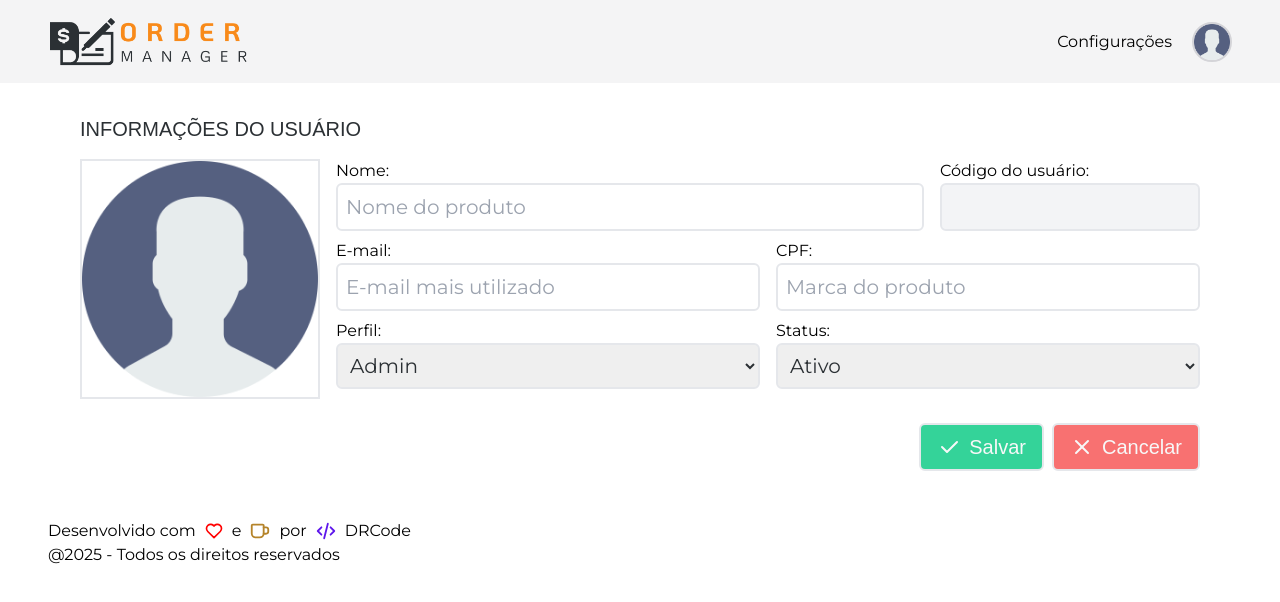
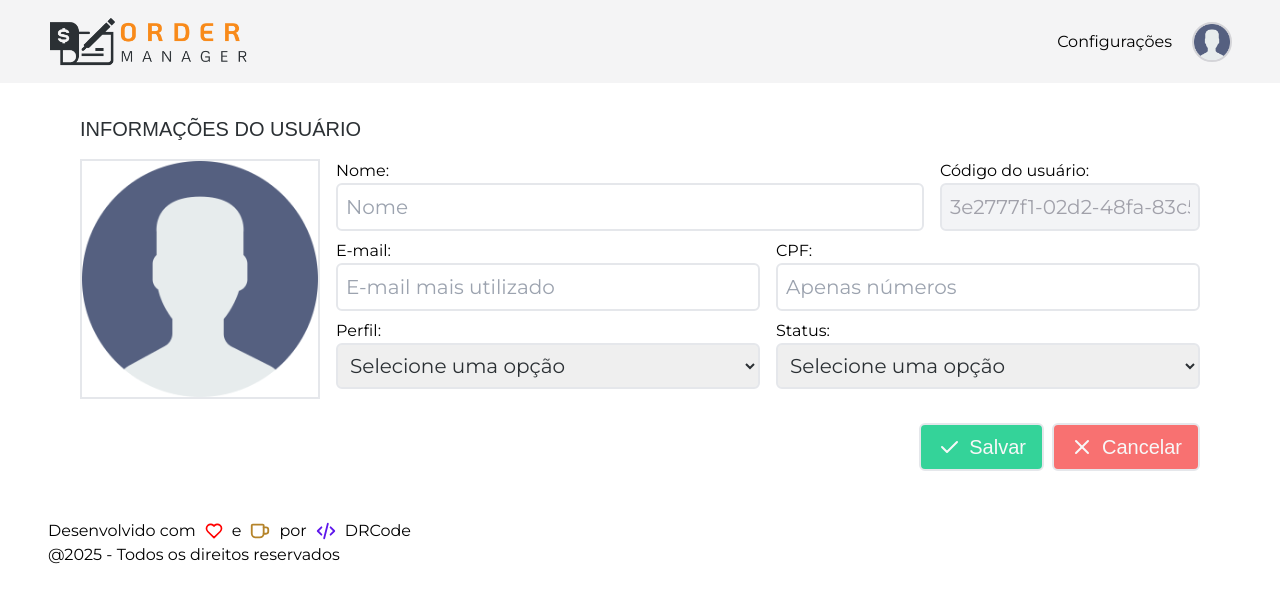
Before and after one commit to danielribas1105/order-manager, a Next.js app: page /usuarios in a window 1280 px wide. Both pictures are taken after typing "Sample" into the empty fields and a click on the button "Adicionar Usuário". Shown: the top 602 px of the page. Built offline with nearby package versions, Linux system fonts and the light colour scheme; a web font is replaced by a local one.

Commit message:
update CRUD

```diff
--- a/src/app/(auth)/usuarios/page.tsx
+++ b/src/app/(auth)/usuarios/page.tsx
@@ -1,11 +1,12 @@
 'use client'
 import { useState } from "react"
-import { Usuario } from "@/core"
+import { GerarIds, Usuario } from "@/core"
 import listaUsuarios from "@/core/constants/usuarios"
 import Container from "@/components/layout/container"
 import HeaderPage from "@/components/templates/header-page"
 import ListaUsuarios from "@/components/usuarios/lista-usuarios"
 import FormUsuario from "@/components/usuarios/form-usuario"
+import semImagem from "@/../public/images/img-user.png"
 
 export default function UsuariosPage() {
 
@@ -24,6 +25,21 @@ export default function UsuariosPage() {
       setUsuarios(novaListaUsuarios)
    }
 
+   function salvarUsuario() {
+      const usuarioExiste = usuarios.find((u) => u.id === usuarioAtual?.id)
+
+      if(usuarioExiste) {
+         const novosUsuarios = usuarios.map((u) => {
+            console.log(u.imagemURL);
+            return u.id === usuarioAtual?.id ? usuarioAtual : u
+         })
+         setUsuarios(novosUsuarios as Usuario[])
+      }else {
+         setUsuarios([...usuarios, usuarioAtual as Usuario])
+      }
+      setUsuarioAtual(null)
+   }
+
    function cancelar() {
       setUsuarioAtual(null)
    }
@@ -32,14 +48,19 @@ export default function UsuariosPage() {
       <Container className="flex-col">
          <div>
             { usuarioAtual ? (
-               <FormUsuario usuario={usuarioAtual} cancelar={cancelar}/>
+               <FormUsuario
+                  usuario={usuarioAtual}
+                  alteraUsuario={selecionarUsuario}
+                  salvar={salvarUsuario}
+                  cancelar={cancelar}
+               />
             ) : (
                <>
                   <HeaderPage
                      titulo="USUÁRIOS CADASTRADOS"
                      textoBtn="Adicionar Usuário"
                      placeholder="Buscar usuário"
-                     functionBtn={() => selecionarUsuario({})}
+                     functionBtn={() => selecionarUsuario({ id: GerarIds.newId() })}
                   />
                   <ListaUsuarios
                      usuarios={usuarios}
--- a/src/components/templates/btns-save-cancel.tsx
+++ b/src/components/templates/btns-save-cancel.tsx
@@ -1,6 +1,7 @@
 import { IconCheck, IconX } from "@tabler/icons-react"
 
 export interface BtnsSaveCancelProps {
+   salvar: () => void
    cancelar: () => void
 }
 
@@ -11,8 +12,8 @@ export default function BtnsSaveCancel(props: BtnsSaveCancelProps) {
             className="flex justify-center items-center gap-2 px-4 py-2 font-logo text-xl text-logo-white bg-emerald-400 hover:bg-emerald-600 border-2 rounded-md"
             onClick={() => {
                /* e.preventDefault() */
-               console.log('Salvar ordem compra')
-               /* adicionarItem(props.produto) */
+               console.log('Salvar')
+               props.salvar()
             }}>
             <IconCheck size={24} />
             <span>Salvar</span>
@@ -21,7 +22,7 @@ export default function BtnsSaveCancel(props: BtnsSaveCancelProps) {
             className="flex justify-center items-center gap-2 px-4 py-2 font-logo text-xl text-logo-white bg-red-400 hover:bg-red-600 border-2 rounded-md"
             onClick={() => {
                /* e.preventDefault() */
-               console.log('Cancelar ediat usuarios')
+               console.log('Cancelar')
                props.cancelar()
             }}>
             <IconX size={24} />
--- a/src/components/usuarios/form-usuario.tsx
+++ b/src/components/usuarios/form-usuario.tsx
@@ -6,10 +6,13 @@ import BtnsSaveCancel from "../templates/btns-save-cancel"
 
 export interface FormUsuarioProps {
    usuario: Partial<Usuario>
+   alteraUsuario: (usuario: Partial<Usuario>) => void
+   salvar: () => void
    cancelar: () => void
 }
 
 export default function FormUsuario(props: FormUsuarioProps) {
+   const { usuario, alteraUsuario, salvar, cancelar } = props
    return (
       <Container className="flex-col">
          <div className="flex flex-col justify-between md:flex-row gap-4 items-center mb-4">
@@ -18,10 +21,10 @@ export default function FormUsuario(props: FormUsuarioProps) {
          <div className="flex flex-1 gap-4 mb-6">
             <div className="w-60 h-60 relative bg-white border-2">
                <Image
-                  src={props.usuario.imagemURL ? props.usuario.imagemURL : semImagem}
+                  src={usuario.imagemURL ?? semImagem}
                   fill
                   className="object-contain"
-                  alt={`Foto de perfil ${props.usuario.nome}`}
+                  alt={`Foto de perfil ${usuario.nome}`}
                />
             </div>
             <div className="flex flex-1 flex-col font-texto">
@@ -30,8 +33,9 @@ export default function FormUsuario(props: FormUsuarioProps) {
                      <span>Nome:</span>
                      <input
                         className="text-xl text-logo-black p-2 rounded-md border-2 outline-none"
-                        placeholder="Nome do produto"
-                        value={props.usuario.nome}
+                        placeholder="Nome"
+                        onChange={ (e) => alteraUsuario({ ...usuario, nome: e.target.value})}
+                        value={usuario.nome ?? ""}
                      />
                   </div>
                   <div className="flex flex-col">
@@ -39,7 +43,7 @@ export default function FormUsuario(props: FormUsuarioProps) {
                      <input
                         className="text-xl text-zinc-400 p-2 rounded-md border-2 outline-none read-only:bg-gray-100"
                         readOnly
-                        value={props.usuario.id}
+                        value={usuario.id ?? ""}
                      />
                   </div>
                </div>
@@ -49,15 +53,17 @@ export default function FormUsuario(props: FormUsuarioProps) {
                      <input
                         className="text-xl text-logo-black p-2 rounded-md border-2 outline-none"
                         placeholder="E-mail mais utilizado"
-                        value={props.usuario.email}
+                        onChange={ (e) => alteraUsuario({ ...usuario, email: e.target.value})}
+                        value={usuario.email ?? ""}
                      />
                   </div>
                   <div className="flex flex-1 flex-col">
                      <span>CPF:</span>
                      <input
                         className="text-xl text-logo-black p-2 rounded-md border-2 outline-none"
-                        placeholder="Marca do produto"
-                        value={props.usuario.cpf}
+                        placeholder="Apenas números"
+                        onChange={ (e) => alteraUsuario({ ...usuario, cpf: e.target.value})}
+                        value={usuario.cpf ?? ""}
                      />
                   </div>
                </div>
@@ -65,7 +71,10 @@ export default function FormUsuario(props: FormUsuarioProps) {
                   <div className="flex flex-1 flex-col">
                      <span>Perfil:</span>
                      <select className="text-xl text-logo-black p-2 rounded-md border-2 outline-none"
-                        defaultValue={props.usuario.perfil}>
+                        defaultValue={usuario.perfil ?? ""}
+                        onChange={
+                           (e) => alteraUsuario({ ...usuario, perfil: e.target.value as "Admin" | "Comprador" | "Operacional"})
+                        }>
                         <option value="" disabled hidden>Selecione uma opção</option>
                         <option value="Admin">Admin</option>
                         <option value="Comprador">Comprador</option>
@@ -75,7 +84,10 @@ export default function FormUsuario(props: FormUsuarioProps) {
                   <div className="flex flex-1 flex-col">
                      <span>Status:</span>
                      <select className="text-xl text-logo-black p-2 rounded-md border-2 outline-none"
-                        defaultValue={props.usuario.status}>
+                        defaultValue={usuario.status ?? ""}
+                        onChange={
+                           (e) => alteraUsuario({ ...usuario, status: e.target.value as "Ativo" | "Bloqueado" | "Cancelado"})
+                        }>
                         <option value="" disabled hidden>Selecione uma opção</option>
                         <option value="Ativo">Ativo</option>
                         <option value="Bloqueado">Bloqueado</option>
@@ -86,7 +98,7 @@ export default function FormUsuario(props: FormUsuarioProps) {
             </div>
          </div>
          <div className="flex flex-1 justify-end">
-            <BtnsSaveCancel cancelar={props.cancelar}/>
+            <BtnsSaveCancel salvar={salvar} cancelar={cancelar}/>
          </div>
       </Container>
    )
--- a/src/core/constants/usuarios.ts
+++ b/src/core/constants/usuarios.ts
@@ -1,9 +1,10 @@
 import { v4 as uuidv4} from "uuid"
 import { Usuario } from "../usuario"
+import { GerarIds } from "../utils"
 
 const usuarios: Usuario[] = [
    {
-      id: uuidv4(),
+      id: GerarIds.newId(),
       nome: "Bianca",
       email: "bianca@gmail.com",
       cpf: "123456789-00",
@@ -13,7 +14,7 @@ const usuarios: Usuario[] = [
       status: "Ativo"
    },
    {
-      id: uuidv4(),
+      id: GerarIds.newId(),
       nome: "Leonardo",
       email: "leonardo@gmail.com",
       cpf: "123456789-00",
@@ -23,7 +24,7 @@ const usuarios: Usuario[] = [
       status: "Ativo"
    },
    {
-      id: uuidv4(),
+      id: GerarIds.newId(),
       nome: "Isaac Silva",
       email: "isaac@gmail.com",
       cpf: "123456789-00",
@@ -33,7 +34,7 @@ const usuarios: Usuario[] = [
       status: "Ativo"
    },
    {
-      id: uuidv4(),
+      id: GerarIds.newId(),
       nome: "Adenilson Lopes Marcolino",
       email: "adenilson@gmail.com",
       cpf: "123456789-00",
--- a/src/core/utils/GerarIds.ts
+++ b/src/core/utils/GerarIds.ts
@@ -1,4 +1,7 @@
+import { v4 as uuid} from "uuid"
+
 export default class GerarIds {
+
    static gerarIdUnico(): string {
       const agora = new Date();
 
@@ -15,4 +18,8 @@ export default class GerarIds {
       return `${ano}${mes}${dia}${hora}${minuto}${segundo}${milissegundos}`;
    }
 
+   static newId(): string {
+      return uuid();
+   }
+
 }
```
